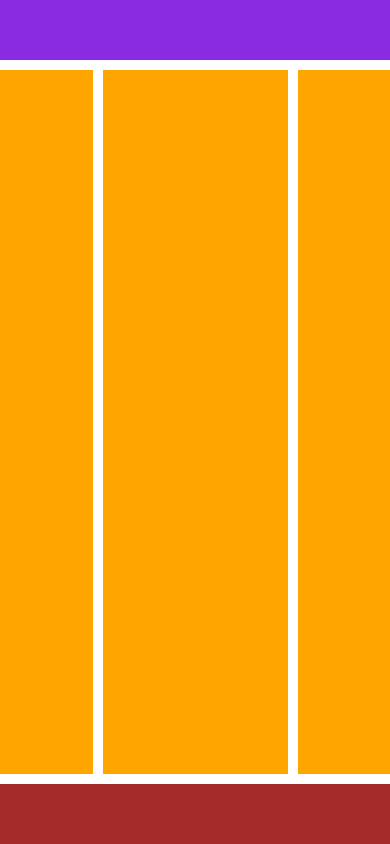
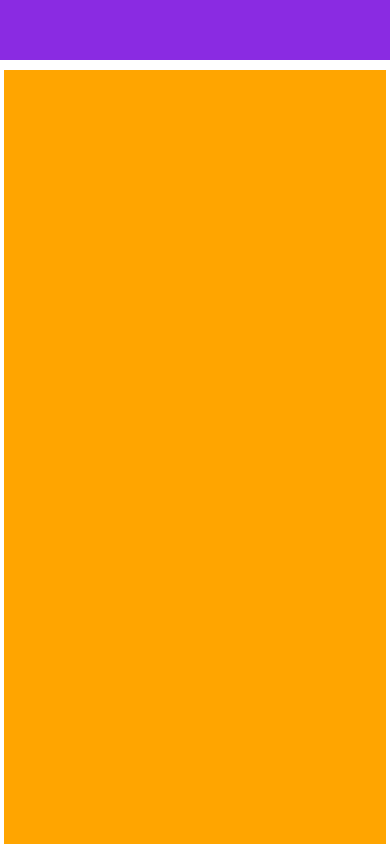
Before and after one commit to ifpi-picos/layout-responsivo-geiza, a plain HTML site: page intex.html in a window 390 px wide. Shown: the top 844 px of the page. Drawn offline with Linux system fonts and the light colour scheme.

Commit message:
Reponivo

```diff
--- a/intex.html
+++ b/intex.html
@@ -2,15 +2,15 @@
 <html lang="pt-BR">
 <head>
     <meta charset="UTF-8">
-   <meta name="viewport" content="width=devid-width, initial-scale=1.0">
     <title>Responsivo</title>
+    <meta name="viewport" content="width=device-width, initial-scale=1.0">
     <link rel="stylesheet" href="style.css">
 </head>
 <body>
     <header></header>
     <main>
         <div></div>
-    <div class="dobro"></div>
+        <div></div>
         <div></div>
     </main>
     <footer></footer>
--- a/style.css
+++ b/style.css
@@ -1,34 +1,55 @@
 *{
     box-sizing: border-box;
-  }
+}
+
 body{
     margin: 0;
     min-height: 100vh;
+    flex-direction: column;
     display: flex;
     flex-direction: column;
     justify-content: space-between;
 }
 
-header,footer{
+header, footer{
     height: 60px;
 }
-header{
-    background-color: blueviolet;
-}
-footer{
-    background-color: brown;
-}
+
 main{
     height: calc(100vh - 120px);
     display: flex;
     gap: 10px;
     padding: 10px 0;
+    flex-wrap: wrap;
+    justify-content: space-around;
+
 }
+header{
+    background-color: blueviolet;
+}
+
+footer{
+    background-color: brown;
+}
+
 main div{
-    flex-grow: 1;
+    width: 33%;
     background-color: orange;
     height: 100%;
 }
-.dobro{
-    flex-grow: 2;
+
+@media (max-width: 768px){
+    main{
+        height: auto;
+    }
+    main div{
+        width: 45%;
+        height: 100vh;
+    }
 }
+
+@media (max-width: 576px){
+    main div{
+        width: 98%;
+    }
+}
```
Also changed, not shown: 1 other file. Lines whose indentation alone changed are shown as unchanged.
